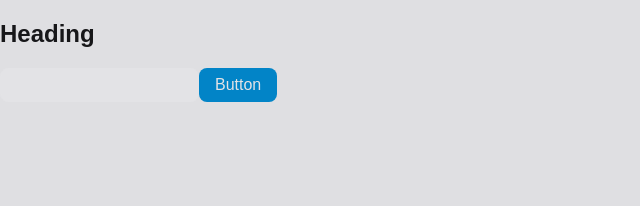
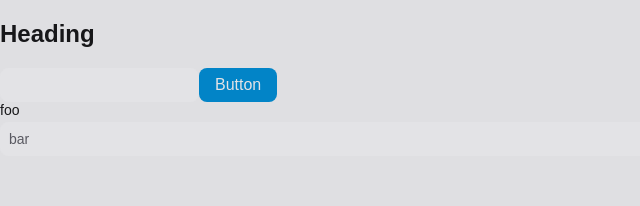
Before and after one commit to resultfulness/dashboard, a React (Vite) app: page /login in a window 1280 px wide. Shown: the top 206 px of the page, without its empty margins (0-640 px from the left). Built offline with nearby package versions, Linux system fonts and the light colour scheme; a web font is replaced by a local one.

Commit message:
add label, form field component

```diff
--- a/src/components/atoms/input.tsx
+++ b/src/components/atoms/input.tsx
@@ -1,7 +1,6 @@
-import type { ChangeEvent } from "react";
 import "./input.css";
 
-interface InputProps {
+export interface InputProps {
     value?: string;
     name?: string;
     placeholder?: string;
--- /dev/null
+++ b/src/components/atoms/text-label.css
@@ -0,0 +1,3 @@
+.text-label {
+    font: var(--font-label);
+}
--- a/src/components/atoms/text-label.tsx
+++ b/src/components/atoms/text-label.tsx
@@ -1,3 +1,9 @@
-export default function TextLabel() {
-    return <div>TextLabel</div>;
+import "./text-label.css";
+
+interface TextLabelProps {
+    children: React.ReactNode;
 }
+
+export default function TextLabel({ children }: TextLabelProps) {
+    return <span className="text-label">{children}</span>;
+}
--- /dev/null
+++ b/src/components/molecules/form-field.css
@@ -0,0 +1,4 @@
+.form-field {
+    display: grid;
+    gap: 0.25rem;
+}
--- a/src/components/molecules/form-field.tsx
+++ b/src/components/molecules/form-field.tsx
@@ -1,3 +1,18 @@
-export default function FormField() {
-    return <div>FormField</div>;
+import "./form-field.css";
+import type { InputProps } from "../atoms/input";
+import Input from "../atoms/input";
+import TextLabel from "../atoms/text-label";
+
+interface FormFieldProps {
+    label: React.ReactNode;
+    inputProps?: InputProps;
 }
+
+export default function FormField({ label, inputProps }: FormFieldProps) {
+    return (
+        <div className="form-field">
+            <TextLabel>{label}</TextLabel>
+            <Input {...inputProps} />
+        </div>
+    );
+}
--- a/src/pages/login.tsx
+++ b/src/pages/login.tsx
@@ -1,6 +1,7 @@
 import Button from "../components/atoms/button";
 import Input from "../components/atoms/input";
 import TextHeading from "../components/atoms/text-heading";
+import FormField from "../components/molecules/form-field";
 
 export default function Login() {
     return (
@@ -8,6 +9,13 @@ export default function Login() {
             <TextHeading level={2}>Heading</TextHeading>
             <Input />
             <Button>Button</Button>
+
+            <FormField
+                label="foo"
+                inputProps={{
+                    placeholder: "bar",
+                }}
+            />
         </div>
     );
 }
```
